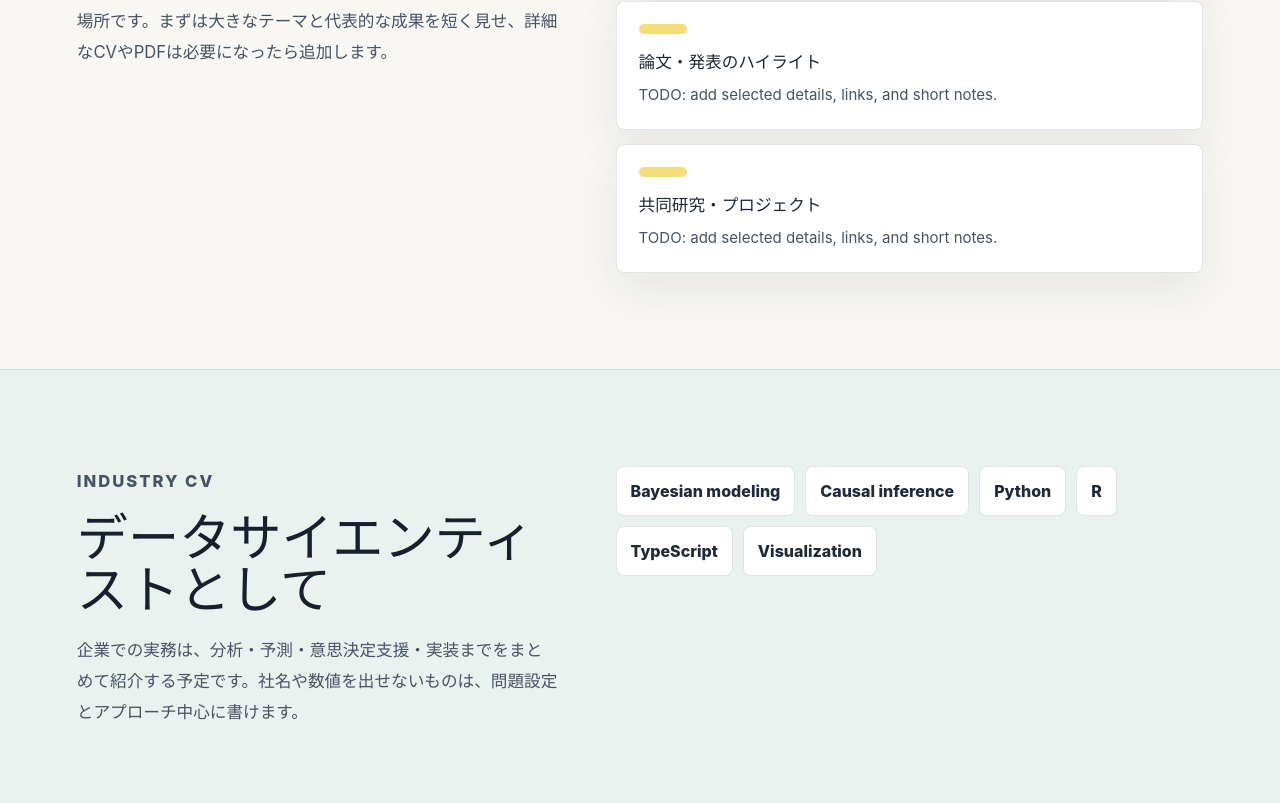
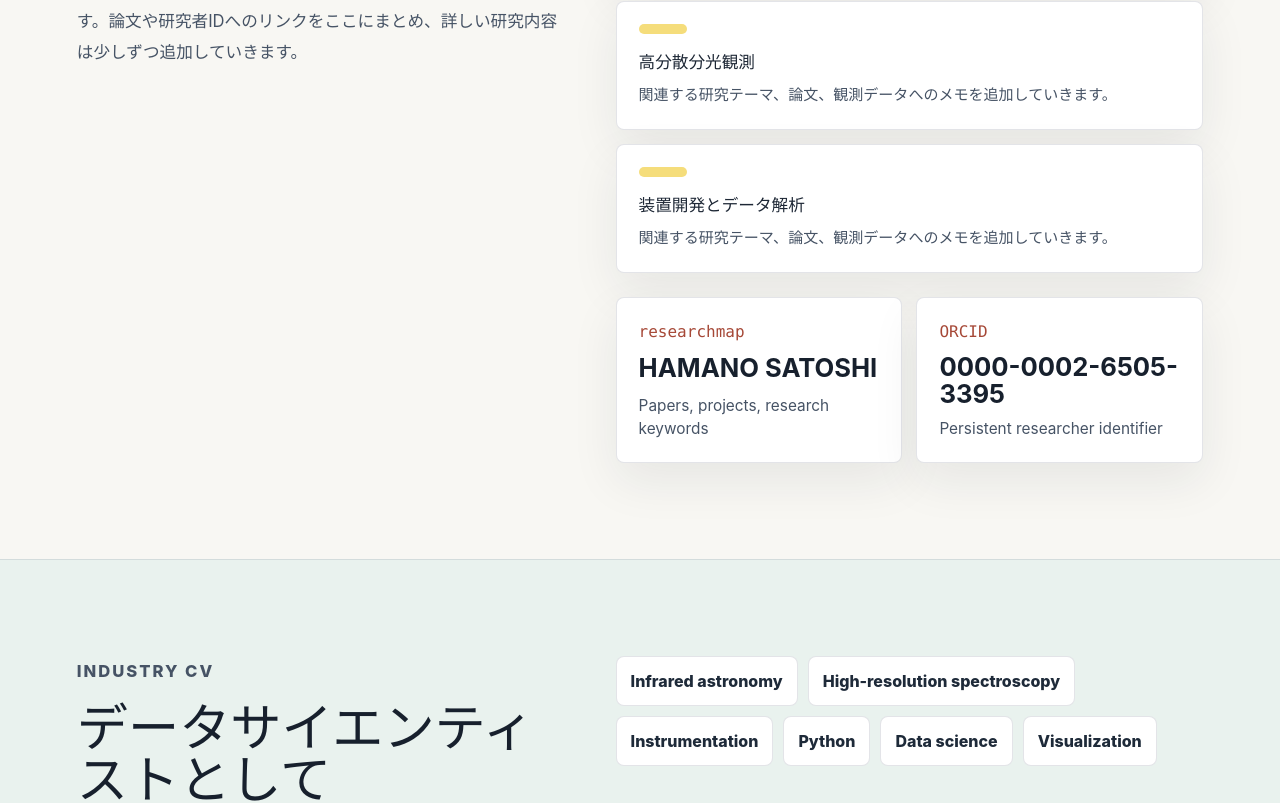
Before and after one commit to SatoshiHamano/SatoshiHamano.github.io, a React (Vite) app: page / in a window 1280 px wide. Shown: the part 1040-1843 px from the top of the page. Built offline with nearby package versions, Linux system fonts and the light colour scheme.

Commit message:
Refine research intro and links

```diff
--- a/src/App.css
+++ b/src/App.css
@@ -233,6 +233,7 @@ h3 {
 }
 
 .mini-card,
+.research-link-card,
 .profile-card,
 .game-panel {
   background: #fff;
@@ -258,6 +259,39 @@ h3 {
   font-size: 0.94rem;
   line-height: 1.6;
   margin-bottom: 0;
+}
+
+.research-link-grid {
+  display: grid;
+  gap: 14px;
+  grid-template-columns: repeat(auto-fit, minmax(220px, 1fr));
+  margin-top: 10px;
+}
+
+.research-link-card {
+  color: #17202d;
+  display: grid;
+  gap: 10px;
+  min-height: 150px;
+  padding: 22px;
+  text-decoration: none;
+}
+
+.research-link-card span {
+  color: #a64837;
+  font-family: ui-monospace, SFMono-Regular, Menlo, monospace;
+}
+
+.research-link-card strong {
+  font-size: clamp(1.35rem, 2vw, 2rem);
+  line-height: 1.04;
+  overflow-wrap: anywhere;
+}
+
+.research-link-card small {
+  align-self: end;
+  color: #465365;
+  font-size: 0.96rem;
 }
 
 .career-band {
--- a/src/App.tsx
+++ b/src/App.tsx
@@ -11,19 +11,20 @@ const text = {
     name: '濱野哲史',
     roman: 'Satoshi Hamano',
     intro:
-      '研究を軸に、データサイエンスとソフトウェアで問いを形にする人です。CVというより、研究ノートと実験場が混ざった軽い自己紹介ページとして育てていきます。',
+      '赤外線天文学を専門に、東京大学で博士号を取得しました。装置開発チームでの経験を持ち、高分散分光観測を用いた宇宙物理学研究に取り組んできました。',
     ctaGithub: 'GitHubを見る',
-    ctaPlay: '遊び場へ',
+    ctaPlay: 'Playgroundへ',
     researchTitle: '研究のこと',
     researchCopy:
-      '関心領域、論文、発表、プロジェクトを少しずつ整理していく場所です。まずは大きなテーマと代表的な成果を短く見せ、詳細なCVやPDFは必要になったら追加します。',
-    researchItems: ['研究テーマの地図', '論文・発表のハイライト', '共同研究・プロジェクト'],
+      '赤外線高分散分光、星間物質、装置開発に関する研究の入口です。論文や研究者IDへのリンクをここにまとめ、詳しい研究内容は少しずつ追加していきます。',
+    researchItems: ['赤外線天文学', '高分散分光観測', '装置開発とデータ解析'],
+    researchItemNote: '関連する研究テーマ、論文、観測データへのメモを追加していきます。',
     careerTitle: 'データサイエンティストとして',
     careerCopy:
       '企業での実務は、分析・予測・意思決定支援・実装までをまとめて紹介する予定です。社名や数値を出せないものは、問題設定とアプローチ中心に書けます。',
     profilesTitle: 'Profiles',
     profilesCopy:
-      '研究者としての公開プロフィール、コード、識別子、職業SNSをまとめる入口です。GitHubは実験と実装、researchmapとORCIDは研究成果への導線として並べます。',
+      'コード、実験、職業SNSなど、研究以外の公開プロフィールをまとめる入口です。',
     contactTitle: 'Contact',
     contactCopy: 'LinkedIn or GitHub is the easiest way to reach me. Email available on request.',
     githubUser: 'SatoshiHamano',
@@ -40,19 +41,20 @@ const text = {
     name: 'Satoshi Hamano',
     roman: '濱野哲史',
     intro:
-      'I work around research, data science, and software. This site is meant to feel less like a formal CV and more like a light personal lab with notes, projects, and small browser experiments.',
+      'I received my PhD from the University of Tokyo, specializing in infrared astronomy. My research has involved instrument development and astrophysics with high-resolution spectroscopic observations.',
     ctaGithub: 'Open GitHub',
     ctaPlay: 'Visit Playground',
     researchTitle: 'Research',
     researchCopy:
-      'A compact home for research interests, papers, talks, and projects. The first version keeps things short, with room for a detailed CV or PDF later.',
-    researchItems: ['Map of research themes', 'Paper and talk highlights', 'Collaborations and projects'],
+      'A compact entry point for work around infrared high-resolution spectroscopy, interstellar matter, and instrumentation. Research profile links live here; deeper notes can be added over time.',
+    researchItems: ['Infrared astronomy', 'High-resolution spectroscopy', 'Instrumentation and data analysis'],
+    researchItemNote: 'Notes on related themes, papers, and observational data will be added here.',
     careerTitle: 'Industry Data Science',
     careerCopy:
       'Industry work can be summarized through problem settings, modeling choices, decision support, and implementation work, even when company names or exact metrics stay private.',
     profilesTitle: 'Profiles',
     profilesCopy:
-      'A compact set of doors into research profiles, code, identifiers, and professional networks. GitHub points to experiments and implementation; researchmap and ORCID anchor the research record.',
+      'A compact set of doors into code, experiments, and professional networks outside the research profile pages.',
     contactTitle: 'Contact',
     contactCopy: 'LinkedIn or GitHub is the easiest way to reach me. Email available on request.',
     githubUser: 'SatoshiHamano',
@@ -64,15 +66,16 @@ const text = {
   },
 }
 
-const skills = ['Bayesian modeling', 'Causal inference', 'Python', 'R', 'TypeScript', 'Visualization']
+const skills = [
+  'Infrared astronomy',
+  'High-resolution spectroscopy',
+  'Instrumentation',
+  'Python',
+  'Data science',
+  'Visualization',
+]
 
-const profileLinks = [
-  {
-    label: 'GitHub',
-    value: 'SatoshiHamano',
-    href: 'https://github.com/SatoshiHamano',
-    note: 'Repositories, experiments, and public activity',
-  },
+const researchLinks = [
   {
     label: 'researchmap',
     value: 'HAMANO SATOSHI',
@@ -84,6 +87,15 @@ const profileLinks = [
     value: '0000-0002-6505-3395',
     href: 'https://orcid.org/0000-0002-6505-3395',
     note: 'Persistent researcher identifier',
+  },
+]
+
+const profileLinks = [
+  {
+    label: 'GitHub',
+    value: 'SatoshiHamano',
+    href: 'https://github.com/SatoshiHamano',
+    note: 'Repositories, experiments, and public activity',
   },
   {
     label: 'LinkedIn',
@@ -179,9 +191,18 @@ function App() {
             <article className="mini-card" key={item}>
               <span />
               <h3>{item}</h3>
-              <p>TODO: add selected details, links, and short notes.</p>
+              <p>{t.researchItemNote}</p>
             </article>
           ))}
+          <div className="research-link-grid">
+            {researchLinks.map((link) => (
+              <a className="research-link-card" href={link.href} key={link.label}>
+                <span>{link.label}</span>
+                <strong>{link.value}</strong>
+                <small>{link.note}</small>
+              </a>
+            ))}
+          </div>
         </div>
       </section>
 
```
